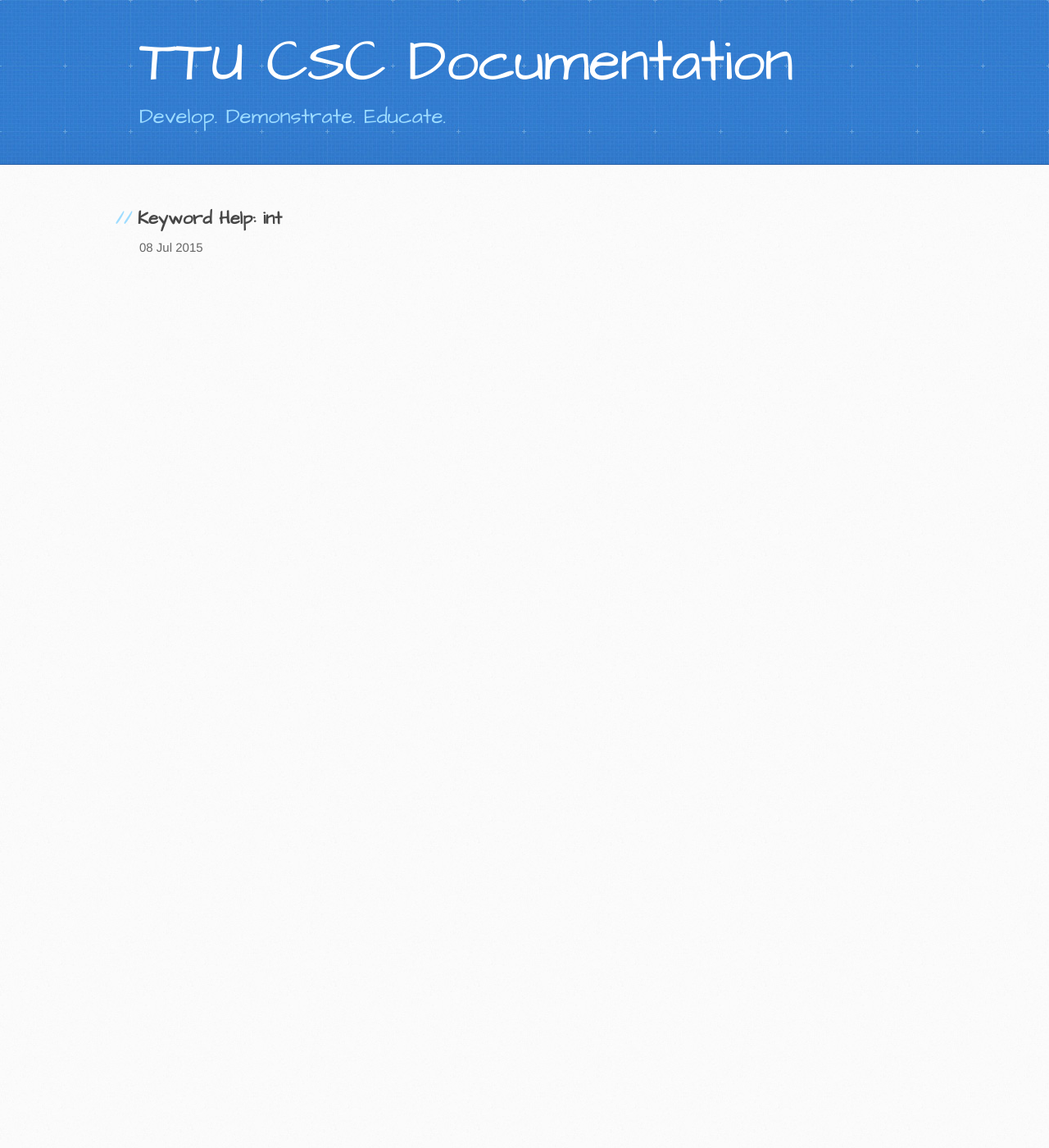
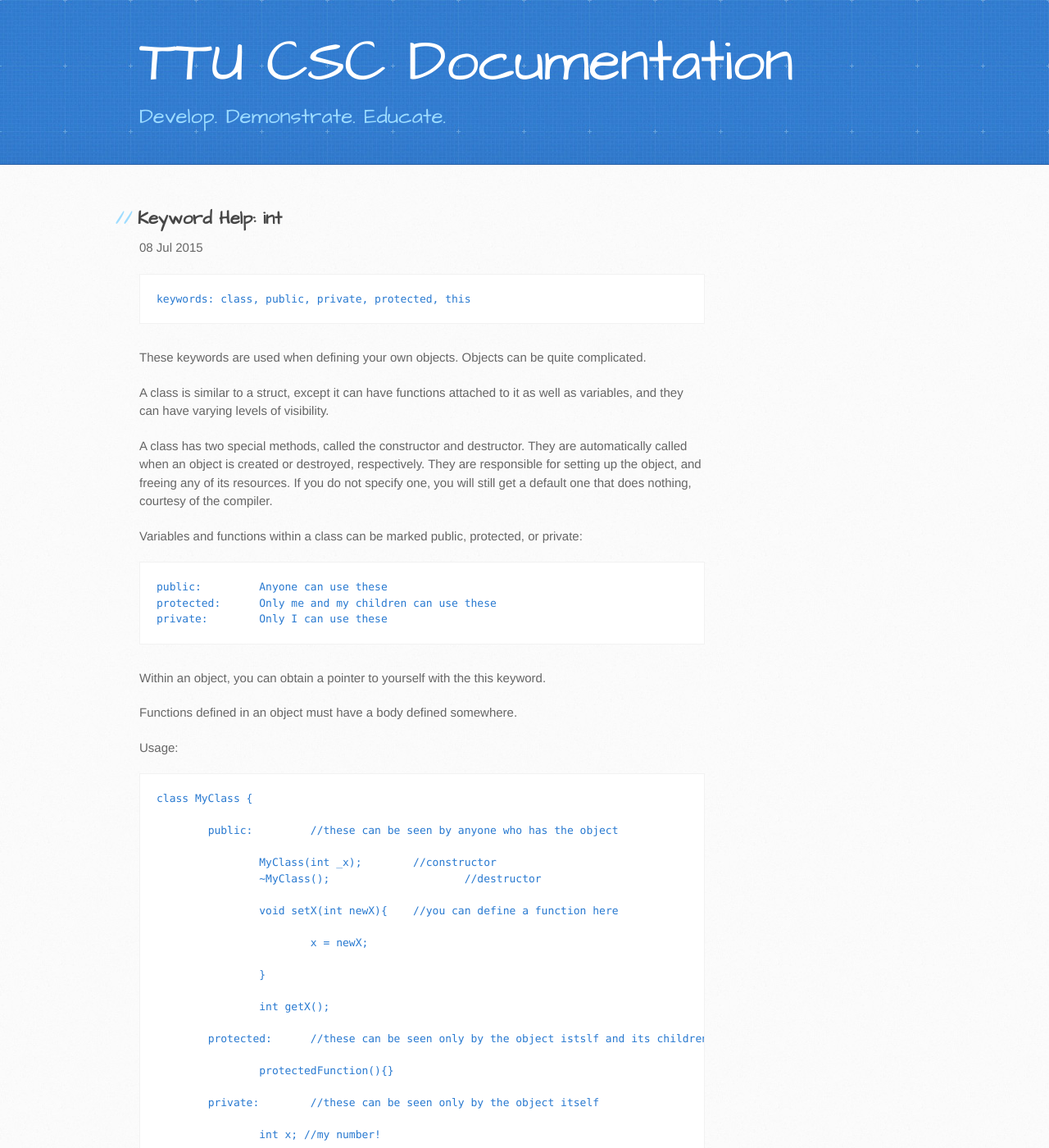
Before and after one commit to TTU-CSC/ttu-csc.github.com, a Jekyll site: the page built from _posts/2015-07-08-class.markdown, in a window 1280 px wide and 1400 px high. Shown: the whole window at 82% size. Built offline with Jekyll 4.4.1, drawn with Linux system fonts in a browser that asks for light colours; some of the changed text lies outside the part shown.

Commit message:
Update 2015-07-08-class.markdown

```diff
--- a/_posts/2015-07-08-class.markdown
+++ b/_posts/2015-07-08-class.markdown
@@ -4,3 +4,63 @@
 date:   2015-07-08 15:37:30
 categories: docs
 ---
+
+	keywords: class, public, private, protected, this
+
+These keywords are used when defining your own objects. Objects can be quite complicated.
+
+A class is similar to a struct, except it can have functions attached to it as well as variables, and they can have varying levels of visibility.
+
+A class has two special methods, called the constructor and destructor. They are automatically called when an object is created or destroyed, respectively. They are responsible for setting up the object, and freeing any of its resources. If you do not specify one, you will still get a default one that does nothing, courtesy of the compiler.
+
+Variables and functions within a class can be marked public, protected, or private:
+
+	public:		Anyone can use these
+	protected:	Only me and my children can use these
+	private:	Only I can use these
+
+Within an object, you can obtain a pointer to yourself with the this keyword.
+
+Functions defined in an object must have a body defined somewhere.
+
+Usage:
+
+	class MyClass {
+
+		public:		//these can be seen by anyone who has the object
+
+			MyClass(int _x);	//constructor
+			~MyClass();			//destructor
+
+			void setX(int newX){	//you can define a function here
+
+				x = newX;
+
+			}
+
+			int getX();
+
+		protected:	//these can be seen only by the object istslf and its children
+
+			protectedFunction(){}
+
+		private:	//these can be seen only by the object itself
+
+			int x; //my number!
+
+	}
+
+	//or you can define functions here, like this
+	MyClass::MyClass(int _x){
+
+		x = _x;
+
+	}
+
+	MyClass::~MyClass(){} //empty
+
+	void MyClass::getX(){
+
+		return this->x; //you can use the this pointer too
+
+	}
```
